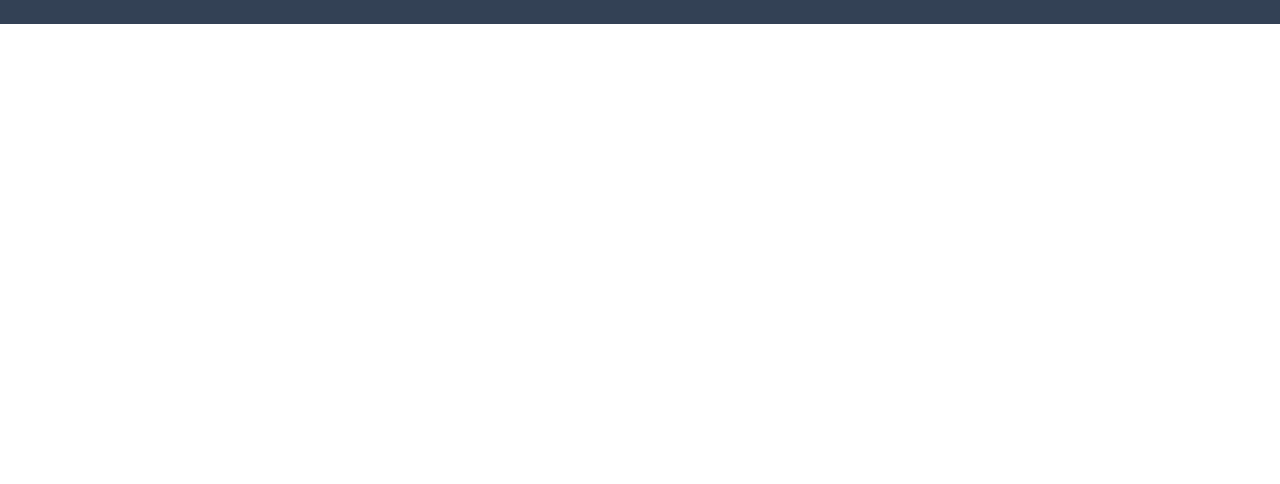
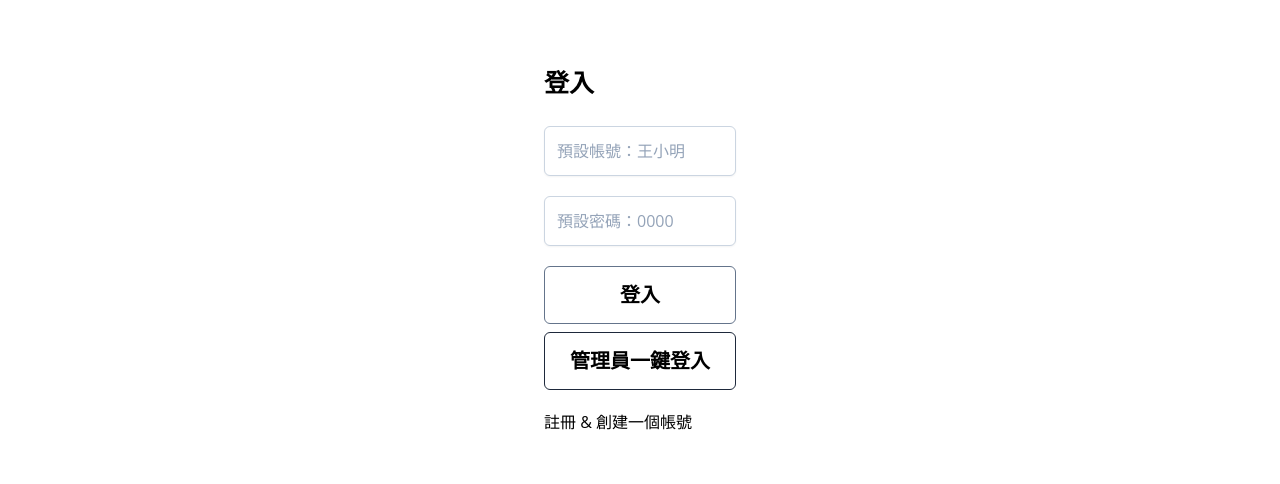
Before and after one commit to li-0406/looking, a React (Create React App) app: page /looking/login in a window 1280 px wide. Shown: the part 236-720 px from the top of the page. Built offline with nearby package versions, Linux system fonts and the light colour scheme; no server answers.

Commit message:
細部調整

```diff
--- a/src/App.jsx
+++ b/src/App.jsx
@@ -15,7 +15,7 @@ function App() {
   return (
     <div className="App">
       {/* basename="/looking" */}
-      <BrowserRouter>
+      <BrowserRouter basename="/looking">
         <Routes>
           <Route path="/" element={<Home />} />
           <Route path="/hotelsLists" element={<HotelsLists />} />
--- a/src/components/Navbar.jsx
+++ b/src/components/Navbar.jsx
@@ -29,9 +29,10 @@ const Navbar = () => {
   const [tagActive, setTagActive] = useState("住宿");
 
   const changeTag = (name) => {
-    setTagActive(name);
-    console.log(name);
-    if (name === "住宿") navigate("/");
+    if (name === "住宿") {
+      navigate("/");
+    }
+    // setTagActive(name);
   };
 
   const handleClick = () => {
@@ -94,10 +95,12 @@ const Navbar = () => {
           {submit &&
             tag.map((item) => (
               <div
-                className={`px-4 py-2 text-white rounded-full cursor-pointer  hover:bg-opacity-10 hover:bg-white ${
+                className={`px-4 py-2 text-white rounded-full   hover:bg-opacity-10 hover:bg-white ${
                   tagActive === item.name
                     ? "border border-white bg-white bg-opacity-10"
                     : ""
+                } ${
+                  item.name === "住宿" ? "cursor-pointer" : "cursor-not-allowed"
                 }`}
                 key={item.name}
                 onClick={() => changeTag(item.name)}
--- a/src/components/Popular.jsx
+++ b/src/components/Popular.jsx
@@ -1,11 +1,13 @@
-import React from "react";
+import React, { useEffect } from "react";
 import useFetch from "../hooks/useFetch";
 import Skeleton from "./Skeleton";
 import { Link } from "react-router-dom";
 
-const Feature = () => {
+const Feature = (props) => {
   const { data, loading, error } = useFetch("/hotels?popularHotel=true"); //所有飯店
-
+  useEffect(() => {
+    props.closeLoading();
+  }, [data]);
   return (
     <div className="grid grid-cols-4 gap-8">
       {loading ? (
--- a/src/components/Reservationbtn.jsx
+++ b/src/components/Reservationbtn.jsx
@@ -53,9 +53,12 @@ const Reservationbtn = ({ onClose, id, night, pic }) => {
     try {
       await Promise.all(
         roomNumber.map(async (i) => {
-          const res = await axios.put(`/rooms/reservartiondates/${i}`, {
-            dates: datesList,
-          });
+          const res = await axios.put(
+            `${process.env.REACT_APP_PUBLIC_URL}/rooms/reservartiondates/${i}`,
+            {
+              dates: datesList,
+            }
+          );
           console.log(res);
         })
       );
@@ -86,7 +89,11 @@ const Reservationbtn = ({ onClose, id, night, pic }) => {
   };
 
   const [createOrderState, setCreateOrderState] = useState(false);
-  const { order } = useCreateOrder("/order", orderData, createOrderState);
+  const { order } = useCreateOrder(
+    `${process.env.REACT_APP_PUBLIC_URL}/order`,
+    orderData,
+    createOrderState
+  );
   const handleClick = () => {
     try {
       setOrderData((item) => ({
--- a/src/data/homeData.js
+++ b/src/data/homeData.js
@@ -76,10 +76,7 @@ const newLocation = [
 const areaList = [
   { value: "台北", label: "台北" },
   { value: "台中", label: "台中" },
-  { value: "蘇澳鎮", label: "蘇澳鎮" },
-  { value: "台南", label: "台南" },
   { value: "高雄", label: "高雄" },
-  { value: "礁溪鄉", label: "礁溪鄉" },
 ];
 
 const backType = [
--- a/src/pages/Home.jsx
+++ b/src/pages/Home.jsx
@@ -1,13 +1,18 @@
-import React from "react";
+import React, { useContext, useEffect, useState } from "react";
 import Navbar from "../components/Navbar";
 import Header from "../components/Header";
 import Feature from "../components/Feature";
 import PostCard from "../components/PostCard";
-import Footer from "../components/Footer";
 import Popular from "../components/Popular";
 import { homeType, searchTaiwan, newLocation } from "../data/homeData.js";
+import { FontAwesomeIcon } from "@fortawesome/react-fontawesome";
+import { faSpinner } from "@fortawesome/free-solid-svg-icons";
+import { LoginContext } from "../components/context/LoginContext.js";
+import { logout } from "../components/constants/actionTypes.js";
 
 const Home = () => {
+  const { dispatch } = useContext(LoginContext);
+  const [loading, setLoading] = useState(true);
   const type = homeType;
   const taiwan = searchTaiwan;
   const card = newLocation;
@@ -15,9 +20,30 @@ const Home = () => {
   const citiesUrl = `/hotels/amountofcities?cities=${taiwan.map(
     (city) => city.name
   )}`;
+  const closeLoading = () => setLoading(false);
+
+  //token過期登出
+  useEffect(() => {
+    const cookies = document.cookie.split(";");
+    const hasToken = cookies.some((i) => i.trim().startsWith("JWT_token"));
+    if (!hasToken) dispatch({ type: "logout" });
+  }, []);
 
   return (
-    <div className="home ">
+    <div className="home">
+      {loading && (
+        <div className="bg-slate-600 bg-opacity-70 w-full h-screen flex justify-center items-center fixed z-50">
+          <svg
+            className="animate-spin h-5 w-5 mr-3 text-white"
+            viewBox="0 0 24 24"
+          >
+            <FontAwesomeIcon icon={faSpinner} />
+          </svg>
+          <span className="text-white animate-pulse">
+            首次進入須加載較久時間，請耐心稍後...
+          </span>
+        </div>
+      )}
       <Navbar />
       <Header />
       <div className="container mx-auto max-w-screen-xl pt-10">
@@ -48,7 +74,7 @@ const Home = () => {
         <h4 className=" font-semibold text-2xl mb-4 mt-15">
           人氣民宿、公寓類型住宿
         </h4>
-        <Popular />
+        <Popular closeLoading={closeLoading} />
       </div>
     </div>
   );
--- a/src/pages/HotelsLists.jsx
+++ b/src/pages/HotelsLists.jsx
@@ -95,7 +95,7 @@ const HotelsList = () => {
     }),
     singleValue: (baseStyles, state) => ({
       ...baseStyles,
-      color: "white", // 设置选中项字体颜色
+      color: "white",
     }),
     option: (baseStyles, state) => ({
       ...baseStyles,
@@ -106,7 +106,7 @@ const HotelsList = () => {
     }),
     input: (baseStyles) => ({
       ...baseStyles,
-      color: "gray", // 设置输入文本颜色
+      color: "gray",
     }),
   };
 
@@ -134,7 +134,7 @@ const HotelsList = () => {
       <div className="container mx-auto max-w-screen-xl  pt-20">
         <div className="grid grid-cols-4 gap-9">
           <div>
-            <div className="bg-orange-400 p-6">
+            <div className="bg-slate-400 p-6">
               <p>目的地/住宿名稱</p>
               <Select
                 defaultValue={areaList.find((i) => i.value === destination)}
@@ -222,7 +222,7 @@ const HotelsList = () => {
               </div>
 
               <button
-                className="block bg-orange-200 w-full p-2 mt-3 rounded-md"
+                className="block bg-orange-300 border-orange-300 border-solid border hover:bg-transparent hover:text-white w-full p-2 mt-3 rounded-md ease-in-out duration-300"
                 onClick={search}
               >
                 搜尋
@@ -243,7 +243,6 @@ const HotelsList = () => {
                   src={i.photos[0]}
                   alt=""
                   className="w-[30%] h-[30%] rounded-lg cursor-pointer"
-                  onClick={() => toDetail(i)}
                 />
                 <div>
                   <h2 className="text-2xl">{i.name}</h2>
--- a/src/pages/Login.jsx
+++ b/src/pages/Login.jsx
@@ -24,7 +24,6 @@ const Login = () => {
   const handleClick = async () => {
     dispatch({ type: start_login });
     try {
-      console.log(loginData);
       const res = await axios.post(
         `${process.env.REACT_APP_PUBLIC_URL}/auth/login`,
         loginData,
@@ -34,7 +33,6 @@ const Login = () => {
       dispatch({ type: login_success, payload: res.data.userData });
       navigate("/");
     } catch (error) {
-      console.log(error.respose);
       dispatch({ type: login_failure, payload: error.response });
     }
   };
@@ -58,31 +56,29 @@ const Login = () => {
           <h1 className="text-2xl font-bold">登入</h1>
           <input
             id="account"
-            v-model="datamsg.username"
             type="text"
-            placeholder="帳號"
-            class="mt-8 block w-full p-3 bg-white border border-slate-300 rounded-md shadow-sm placeholder-slate-400 focus:outline-none focus:border-sky-500 focus:ring-1 focus:ring-sky-500 disabled:bg-slate-50 disabled:text-slate-500 disabled:border-slate-200 disabled:shadow-none invalid:border-pink-500 invalid:text-pink-600 focus:invalid:border-pink-500 focus:invalid:ring-pink-500"
+            placeholder="預設帳號：王小明"
+            className="mt-8 block w-full p-3 bg-white border border-slate-300 rounded-md shadow-sm placeholder-slate-400 focus:outline-none focus:border-sky-500 focus:ring-1 focus:ring-sky-500 disabled:bg-slate-50 disabled:text-slate-500 disabled:border-slate-200 disabled:shadow-none invalid:border-pink-500 invalid:text-pink-600 focus:invalid:border-pink-500 focus:invalid:ring-pink-500"
             onChange={handleChange}
           />
           <input
             id="password"
-            v-model="datamsg.password"
             type="password"
-            placeholder="密碼"
-            class="my-5 block w-full p-3 bg-white border border-slate-300 rounded-md shadow-sm placeholder-slate-400 focus:outline-none focus:border-sky-500 focus:ring-1 focus:ring-sky-500 disabled:bg-slate-50 disabled:text-slate-500 disabled:border-slate-200 disabled:shadow-none invalid:border-pink-500 invalid:text-pink-600 focus:invalid:border-pink-500 focus:invalid:ring-pink-500"
+            placeholder="預設密碼：0000"
+            className="my-5 block w-full p-3 bg-white border border-slate-300 rounded-md shadow-sm placeholder-slate-400 focus:outline-none focus:border-sky-500 focus:ring-1 focus:ring-sky-500 disabled:bg-slate-50 disabled:text-slate-500 disabled:border-slate-200 disabled:shadow-none invalid:border-pink-500 invalid:text-pink-600 focus:invalid:border-pink-500 focus:invalid:ring-pink-500"
             onChange={handleChange}
           />
 
-          <div class="mt-3">
+          <div className="mt-3">
             <div
               onClick={handleClick}
-              class="w-full text-center border border-slate-500  hover:bg-slate-500 hover:text-white font-bold text-xl rounded-md p-4 cursor-pointer select-none ease-in-out duration-300"
+              className="w-full text-center border border-slate-500  hover:bg-slate-500 hover:text-white font-bold text-xl rounded-md p-4 cursor-pointer select-none ease-in-out duration-300"
             >
               登入
             </div>
             <div
               onClick={adminLogin}
-              class="mt-2 w-full text-center border border-slate-800  hover:bg-slate-800 hover:text-white font-bold text-xl rounded-md p-4 cursor-pointer select-none ease-in-out duration-300"
+              className="mt-2 w-full text-center border border-slate-800  hover:bg-slate-800 hover:text-white font-bold text-xl rounded-md p-4 cursor-pointer select-none ease-in-out duration-300"
             >
               管理員一鍵登入
             </div>
```
Also changed, not shown: 1 other file (tests, documents, lock files or other folders).
